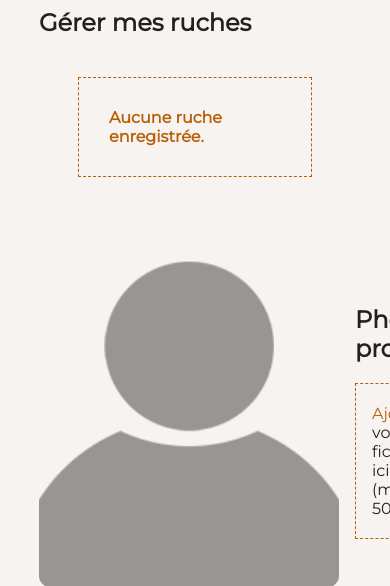
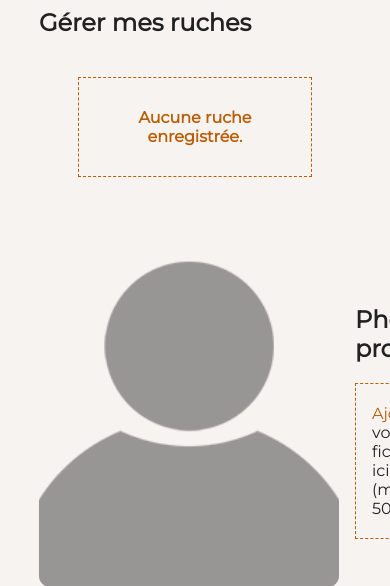
Before and after one commit to maxsanch/SAE301rattrapage, a PHP site: page /vue/vueGestionRuches.php in a window 390 px wide; the page is wider, and only the part inside the window is pictured. Shown: the part 510-1096 px from the top of that part. Run offline with PHP 8.4, Linux system fonts and the light colour scheme; the template is opened without the code that fills it, so the values that code supplies are empty; some libraries are stand-ins or nearby versions.

Commit message:
responsive
responsive des notes

```diff
--- a/styles/Tablette.css
+++ b/styles/Tablette.css
@@ -239,3 +239,9 @@ body {
     margin: auto;
     padding: 16px 32px;
 }
+
+.reponse{
+    grid-column: span 2;
+    width: auto;
+    text-align: center;
+}
--- a/vue/vueNotes.php
+++ b/vue/vueNotes.php
@@ -88,6 +88,7 @@ if (count($getruche)) {
     <title>Document</title>
     <link rel="stylesheet" href="../styles/styles_index_non_connecte.css">
     <link rel="stylesheet" href="../styles/Note.css">
+    <link rel="stylesheet" media="(max-width: 1200px)" href="../styles/Tablette.css">
     <link rel="stylesheet" media="(max-width: 620px)" href="../styles/MesNotesMobile.css">
     <link rel="stylesheet" media="(max-width: 620px)" href="../styles/styles_commun_mobile.css">
     <link href="https://cdn.jsdelivr.net/npm/quill@2.0.3/dist/quill.snow.css" rel="stylesheet" />
```
